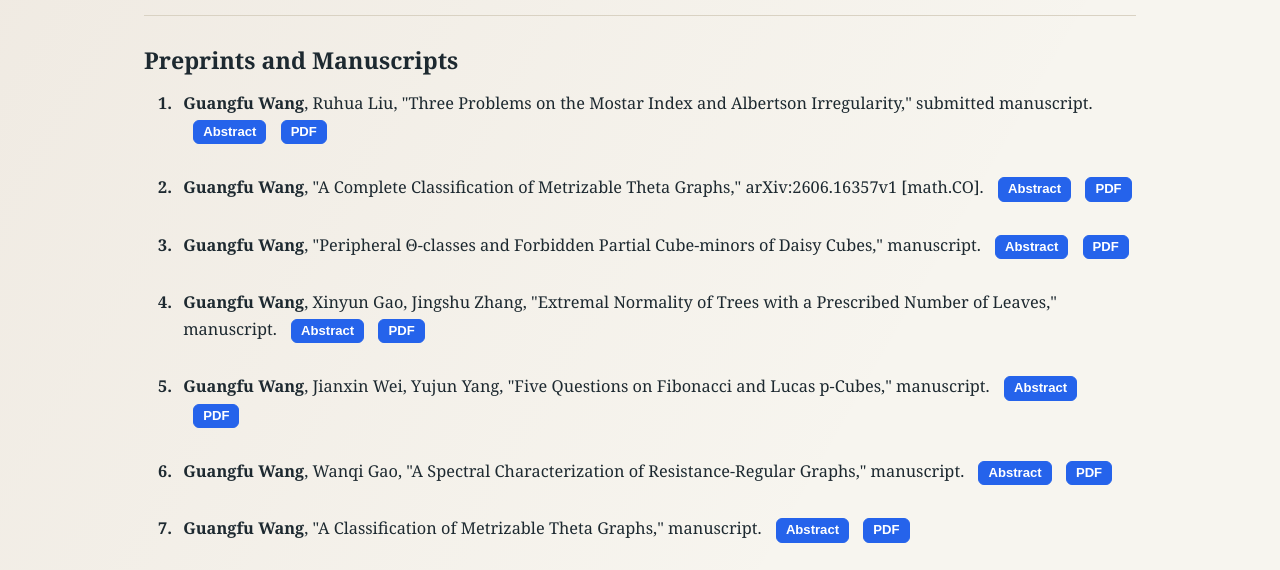
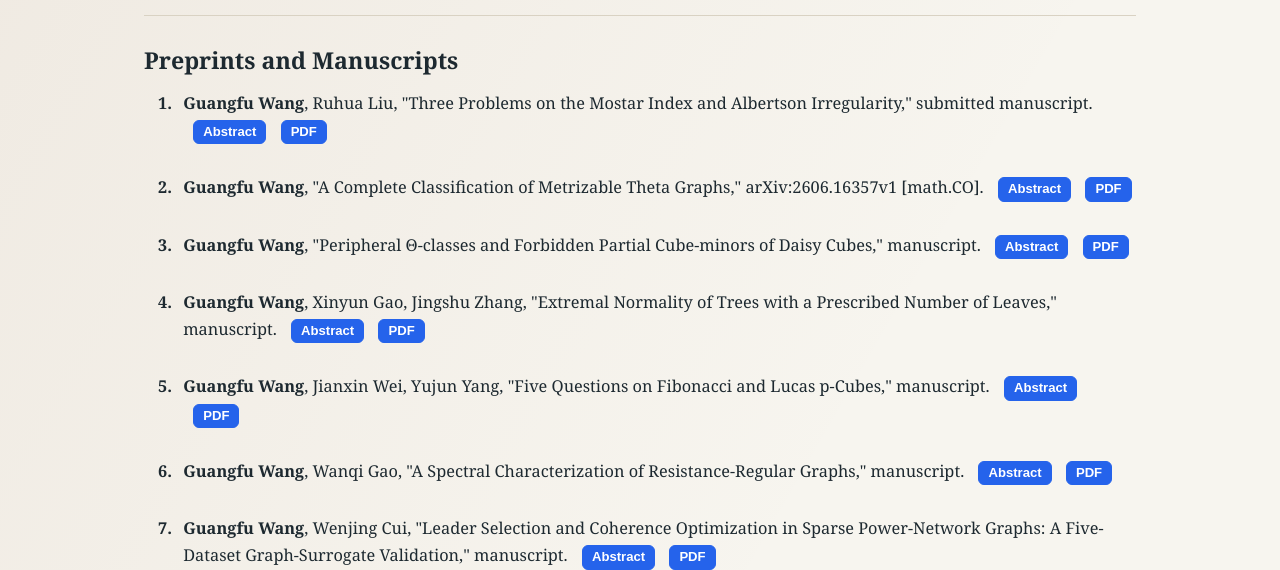
Before and after one commit to wgfmath/wgfmath.github.io, a plain HTML site: page publications.html in a window 1280 px wide. Shown: the part 228-798 px from the top of the page. Drawn offline with Linux system fonts and the light colour scheme.

Commit message:
Update publications.html

```diff
--- a/publications.html
+++ b/publications.html
@@ -29,7 +29,6 @@
           <li><strong>Guangfu Wang</strong>, Xinyun Gao, Jingshu Zhang, "Extremal Normality of Trees with a Prescribed Number of Leaves," manuscript. <a class="download-link" href="papers/extremal-normality-trees-leaves.html">Abstract</a> <a class="download-link" href="papers/extremal-normality-trees-leaves.pdf" target="_blank" rel="noopener">PDF</a></li>
           <li><strong>Guangfu Wang</strong>, Jianxin Wei, Yujun Yang, "Five Questions on Fibonacci and Lucas p-Cubes," manuscript. <a class="download-link" href="papers/five-questions-fibonacci-lucas-p-cubes.html">Abstract</a> <a class="download-link" href="papers/five-questions-p-cubes.pdf" target="_blank" rel="noopener">PDF</a></li>
           <li><strong>Guangfu Wang</strong>, Wanqi Gao, "A Spectral Characterization of Resistance-Regular Graphs," manuscript. <a class="download-link" href="papers/resistance-regular-graphs-spectral-characterization.html">Abstract</a> <a class="download-link" href="papers/gaowanqi-resistance-regular.pdf" target="_blank" rel="noopener">PDF</a></li>
-          <li><strong>Guangfu Wang</strong>, "A Classification of Metrizable Theta Graphs," manuscript. <a class="download-link" href="papers/theta-graphs-metrizability-classification.html">Abstract</a> <a class="download-link" href="papers/jgt-theta-metrizability.pdf" target="_blank" rel="noopener">PDF</a></li>
           <li><strong>Guangfu Wang</strong>, Wenjing Cui, "Leader Selection and Coherence Optimization in Sparse Power-Network Graphs: A Five-Dataset Graph-Surrogate Validation," manuscript. <a class="download-link" href="papers/powergrid-coherence-five-dataset.html">Abstract</a> <a class="download-link" href="papers/powergrid-coherence-five-dataset.pdf" target="_blank" rel="noopener">PDF</a></li>
           <li><strong>Guangfu Wang</strong>, Mengmeng Chen, "Metric Criteria for Quasi-Distance-Balanced Direct Products and Nicely Distance-Balanced Vertex-Transitive Graphs," manuscript. <a class="download-link" href="papers/metric-criteria-distance-balanced-products.html">Abstract</a> <a class="download-link" href="papers/metric-criteria-distance-balanced-products.pdf" target="_blank" rel="noopener">PDF</a></li>
           <li><strong>Guangfu Wang</strong>, Ruhua Liu, "Distance-Unbalancedness of Unicyclic Graphs with Prescribed Cycle Length," manuscript. <a class="download-link" href="papers/distance-unbalancedness-unicyclic-cycle-length.html">Abstract</a> <a class="download-link" href="papers/distance-unbalancedness-unicyclic-cycle-length.pdf" target="_blank" rel="noopener">PDF</a></li>
```
